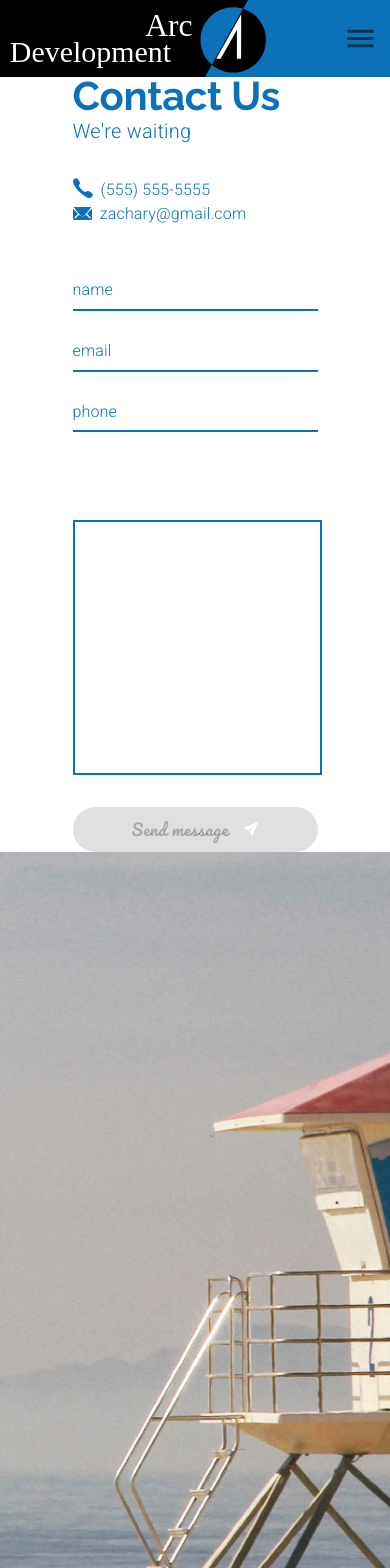
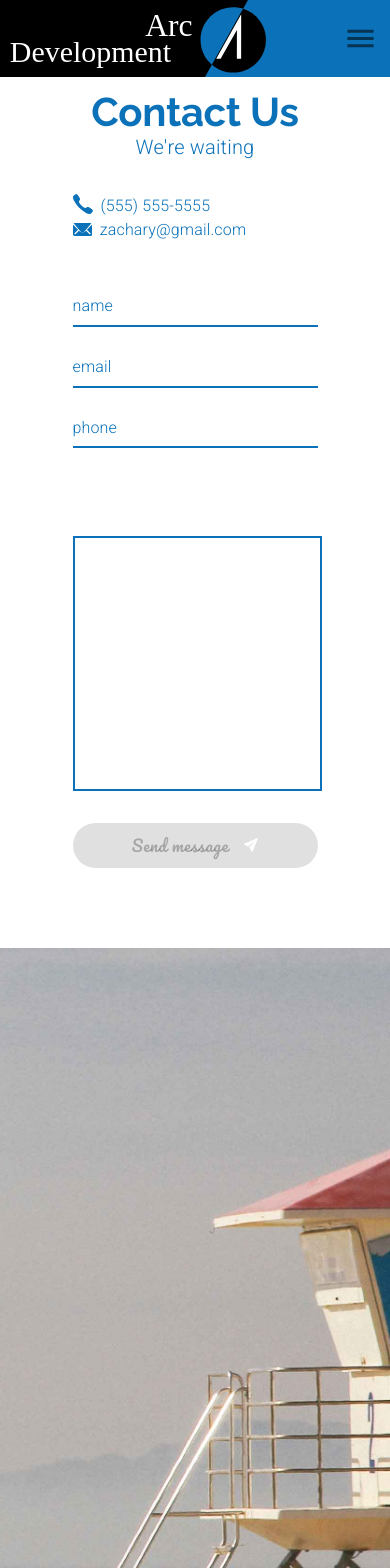
Before and after one commit to wrzchwc/software-company-practice, a React (Create React App) app: page /contact in a window 390 px wide. Shown: the top 1568 px of the page. Built offline with nearby package versions, Linux system fonts and the light colour scheme.

Commit message:
Implemented resposiveness in Contact component

```diff
--- a/src/components/Contact.js
+++ b/src/components/Contact.js
@@ -1,7 +1,17 @@
 import React, {useState} from 'react';
-import {Link} from 'react-router-dom';
-import {Button, Dialog, DialogContent, Grid, makeStyles, useTheme, TextField, Typography} from '@material-ui/core';
+import {
+    Button,
+    Dialog,
+    DialogContent,
+    Grid,
+    makeStyles,
+    useTheme,
+    TextField,
+    Typography,
+    useMediaQuery
+} from '@material-ui/core';
 import background from "../assets/background.jpg";
+import mobileBackground from '../assets/mobileBackground.jpg';
 import phoneIcon from "../assets/phone.svg";
 import emailIcon from "../assets/email.svg";
 import airplane from "../assets/send.svg";
@@ -13,7 +23,10 @@ const useStyles = makeStyles(theme => ({
         backgroundSize: "cover",
         backgroundRepeat: "no - repeat",
         height: "60em",
-        paddingDown: "10em"
+        paddingDown: "10em",
+        [theme.breakpoints.down('md')]: {
+            backgroundImage: `url${mobileBackground}`
+        }
     },
     contactInfo: {
         color: theme.palette.common.blue,
@@ -36,7 +49,11 @@ const useStyles = makeStyles(theme => ({
         height: 45,
         width: 245,
         "&:hover": {
-            backgroundColor: theme.palette.secondary.light
+            backgroundColor: theme.palette.secondary.light,
+            [theme.breakpoints.down('sm')]: {
+                height: 40,
+                width: 225
+            }
         }
     }
 }));
@@ -51,6 +68,9 @@ export const Contact = () => {
     const [phoneHelper, setPhoneHelper] = useState('');
     const [message, setMessage] = useState('');
     const [open, setOpen] = useState(false);
+    const matchesMD = useMediaQuery(theme.breakpoints.down('md'));
+    const matchesSM = useMediaQuery(theme.breakpoints.down('sm'));
+    const matchesXS = useMediaQuery(theme.breakpoints.down('xs'));
 
     const onChange = event => {
         let valid;
@@ -82,12 +102,30 @@ export const Contact = () => {
 
     return (
         <Grid container direction={"row"}>
-            <Grid item container direction={"column"} lg={4} xl={3} justify={"center"} alignItems={"center"}>
+            <Grid
+                item
+                container
+                direction={"column"}
+                lg={4}
+                xl={3}
+                justify={"center"}
+                alignItems={"center"}
+                style={{
+                    marginBottom: matchesMD ? '5em' : 0,
+                    marginTop: matchesSM ? '1em' : matchesMD ? '5em' : 0
+                }}
+            >
                 <Grid item>
                     <Grid container direction={"column"}>
                         <Grid item>
-                            <Typography variant={"h2"} style={{lineHeight: 1}}>Contact Us</Typography>
-                            <Typography variant={"body1"} style={{color: theme.palette.common.blue}}>
+                            <Typography variant={"h2"} align={matchesMD ? 'center' : undefined} style={{lineHeight: 1}}>
+                                Contact Us
+                            </Typography>
+                            <Typography
+                                variant={"body1"}
+                                style={{color: theme.palette.common.blue}}
+                                align={matchesMD ? 'center' : undefined}
+                            >
                                 We're waiting
                             </Typography>
                         </Grid>
@@ -186,8 +224,16 @@ export const Contact = () => {
             <Dialog
                 open={open}
                 onClose={() => setOpen(false)}
-                PaperProps={{style: {padding: "5em"}}}
+                PaperProps={{
+                    style: {
+                        paddingTop: matchesXS ? '1em' : '5em',
+                        paddingBottom: matchesXS ? '1em' : '5em',
+                        paddingLeft: matchesXS ? 0 : matchesSM ? '5em' : matchesMD ? '10em' : '20em',
+                        paddingRight: matchesXS ? 0 : matchesSM ? '5em' : matchesMD ? '10em' : '20em'
+                    }
+                }}
                 style={{zIndex: 1302}}
+                fullScreen={matchesXS}
             >
                 <DialogContent>
                     <Grid container direction={"column"}>
@@ -227,9 +273,9 @@ export const Contact = () => {
                                 onChange={onChange}
                             />
                         </Grid>
-                        <Grid item style={{maxWidth: "20em"}}>
+                        <Grid item style={{maxWidth: matchesXS ? '100%' : '20em'}}>
                             <TextField
-                                inputProps={{disableUnderline: true}}
+                                InputProps={{disableUnderline: true}}
                                 value={message}
                                 className={classes.message}
                                 fullWidth
@@ -242,9 +288,21 @@ export const Contact = () => {
                             />
                         </Grid>
                     </Grid>
-                    <Grid item container style={{marginTop: "2em"}} alignItems={"center"}>
+                    <Grid
+                        item
+                        container
+                        direction={matchesSM ? 'column' : 'row'}
+                        style={{marginTop: "2em"}}
+                        alignItems={"center"}
+                    >
                         <Grid item>
-                            <Button color={"primary"} onClick={()=>{setOpen(false)}} style={{fontWeight: 300}}>
+                            <Button
+                                color={"primary"}
+                                onClick={() => {
+                                    setOpen(false);
+                                }}
+                                style={{fontWeight: 300}}
+                            >
                                 Cancel
                             </Button>
                         </Grid>
@@ -264,7 +322,7 @@ export const Contact = () => {
                     </Grid>
                 </DialogContent>
             </Dialog>
-            <Grid item container className={classes.background} lg={8} xl={9}/>
+            <Grid item container direction={matchesMD ? 'column' : 'row'} className={classes.background} lg={8} xl={9}/>
         </Grid>
     );
 }
--- a/src/components/ui/Theme.js
+++ b/src/components/ui/Theme.js
@@ -86,7 +86,7 @@ export default createMuiTheme({
         },
         MuiInput: {
             root: {
-                color: "grey",
+                color: arcGrey,
                 fontWeight: 300
             },
             underline: {
```
